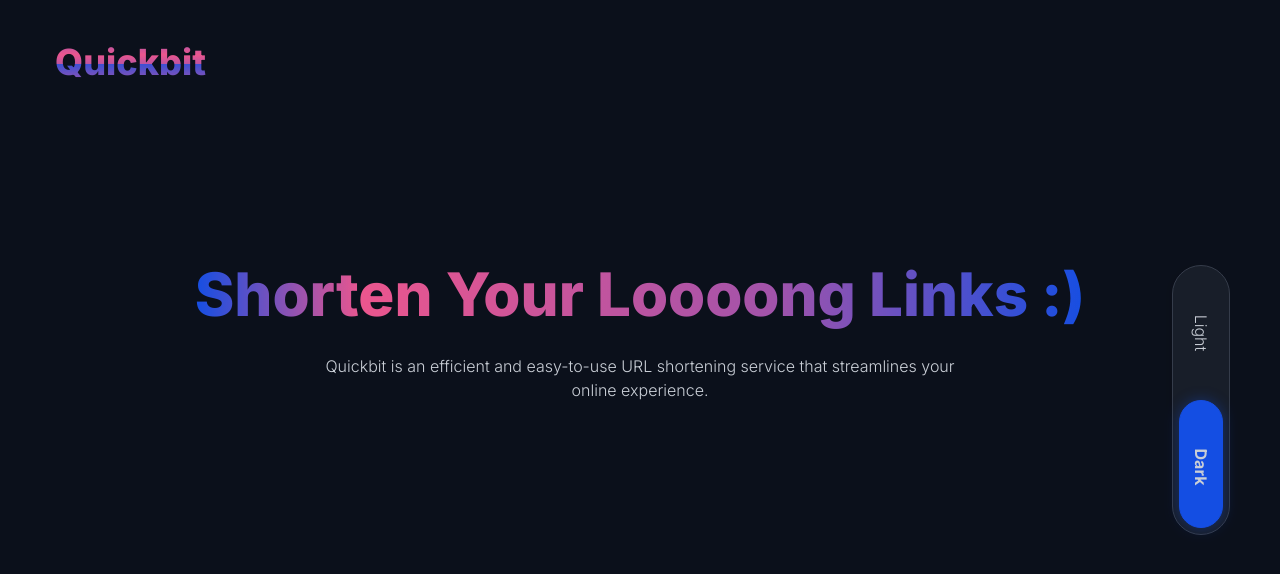
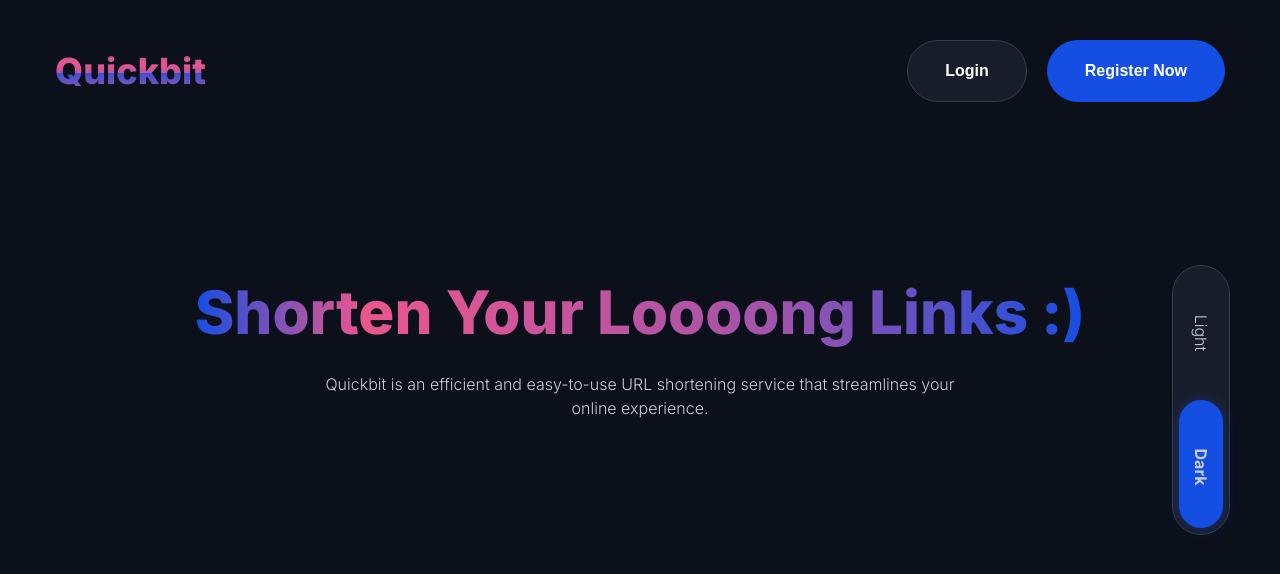
Before and after one commit to rohit-singh-bisht/quickbit, a React (Create React App) app in the folder client/: page / in a window 1280 px wide. Shown: the top 574 px of the page. Built offline with nearby package versions, Linux system fonts and the light colour scheme.

Commit message:
login and register button fix

```diff
--- a/client/src/components/Header.tsx
+++ b/client/src/components/Header.tsx
@@ -2,9 +2,13 @@ import React from "react";
 import { useThemeContext } from "../context/ColorThemeContext";
 import styled from "styled-components";
 import { Styles } from "../interfaces";
+import { Link } from "react-router-dom";
 
 const HeaderStyled = styled.header<Styles>`
   padding: 4rem 5.5rem;
+  display: flex;
+  align-items: center;
+  justify-content: space-between;
   .logo {
     font-size: 3.6rem;
     font-style: normal;
@@ -16,6 +20,35 @@ const HeaderStyled = styled.header<Styles>`
     -webkit-background-clip: text;
     display: inline-block;
   }
+  .login__buttons {
+    display: flex;
+    gap: 2rem;
+    button {
+      padding: 2.1rem 3.7rem;
+      font-size: 1.6rem;
+      font-weight: 600;
+      line-height: 1.8rem;
+      color: #fff;
+      border-radius: 4.8rem;
+      transition: all 0.3s;
+      &.login {
+        border: 0.1rem solid ${({ themeColor }) => themeColor?.border};
+        background: ${({ themeColor }) => themeColor?.textGrey};
+        &:hover {
+          box-shadow: 0rem 0rem 2.2rem 0rem rgba(20, 78, 227, 0.38);
+          background: ${({ themeColor }) => themeColor?.primaryBlue};
+        }
+      }
+      &.register {
+        border: 0.1rem solid ${({ themeColor }) => themeColor?.primaryBlue};
+        background: ${({ themeColor }) => themeColor?.primaryBlue};
+        &:hover {
+          background: ${({ themeColor }) => themeColor?.textGrey};
+          box-shadow: 0rem 0rem 2.2rem 0rem rgba(20, 78, 227, 0.38);
+        }
+      }
+    }
+  }
 `;
 
 const Header: React.FC = () => {
@@ -23,7 +56,15 @@ const Header: React.FC = () => {
 
   return (
     <HeaderStyled themeColor={themeColor}>
-      <div className="logo">Quickbit</div>
+      <Link to={"/"} className="logo">
+        Quickbit
+      </Link>
+      <div className="login__buttons">
+        <button className="login">Login</button>
+        <button type="button" className="register">
+          Register Now
+        </button>
+      </div>
     </HeaderStyled>
   );
 };
--- a/client/src/index.css
+++ b/client/src/index.css
@@ -7,6 +7,11 @@
 html,
 body {
   font-size: 10px;
+}
+
+a,
+button {
+  cursor: pointer;
 }
 
 @media (min-width: 1600px) {
```
